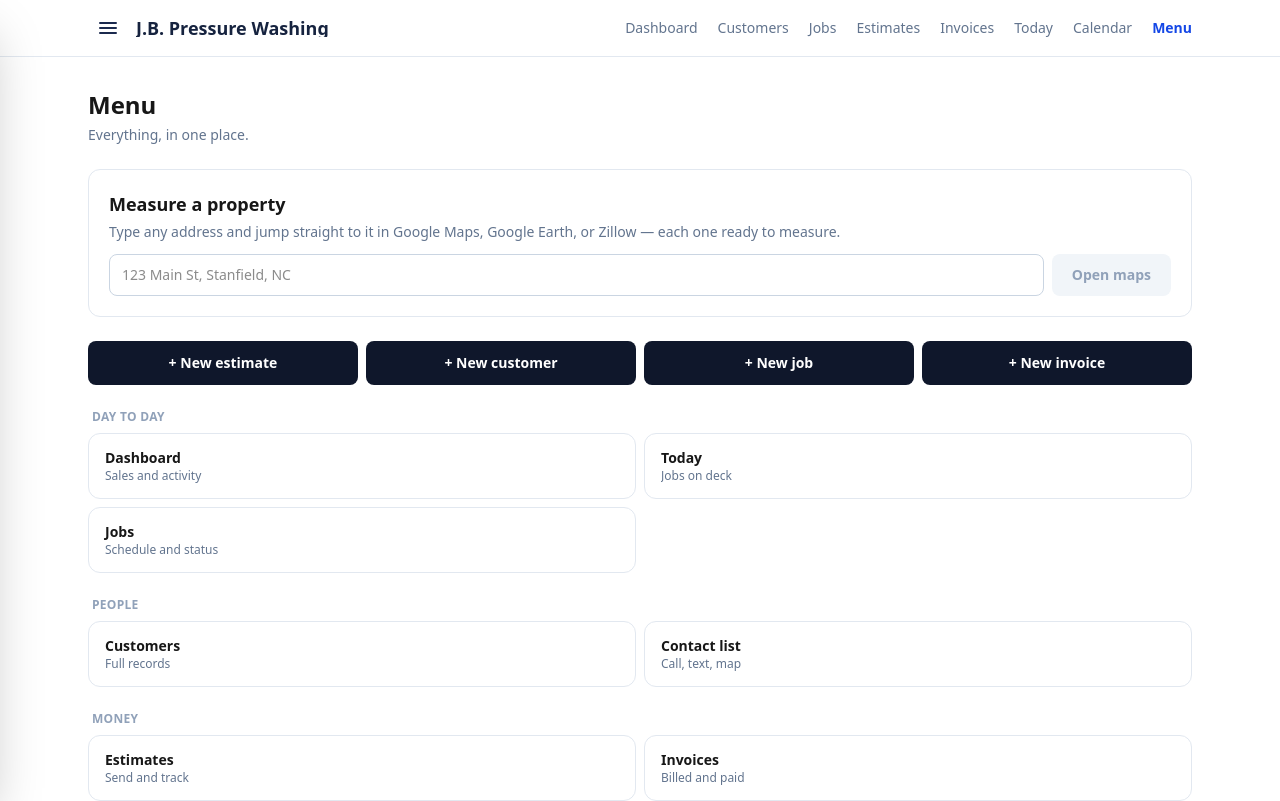
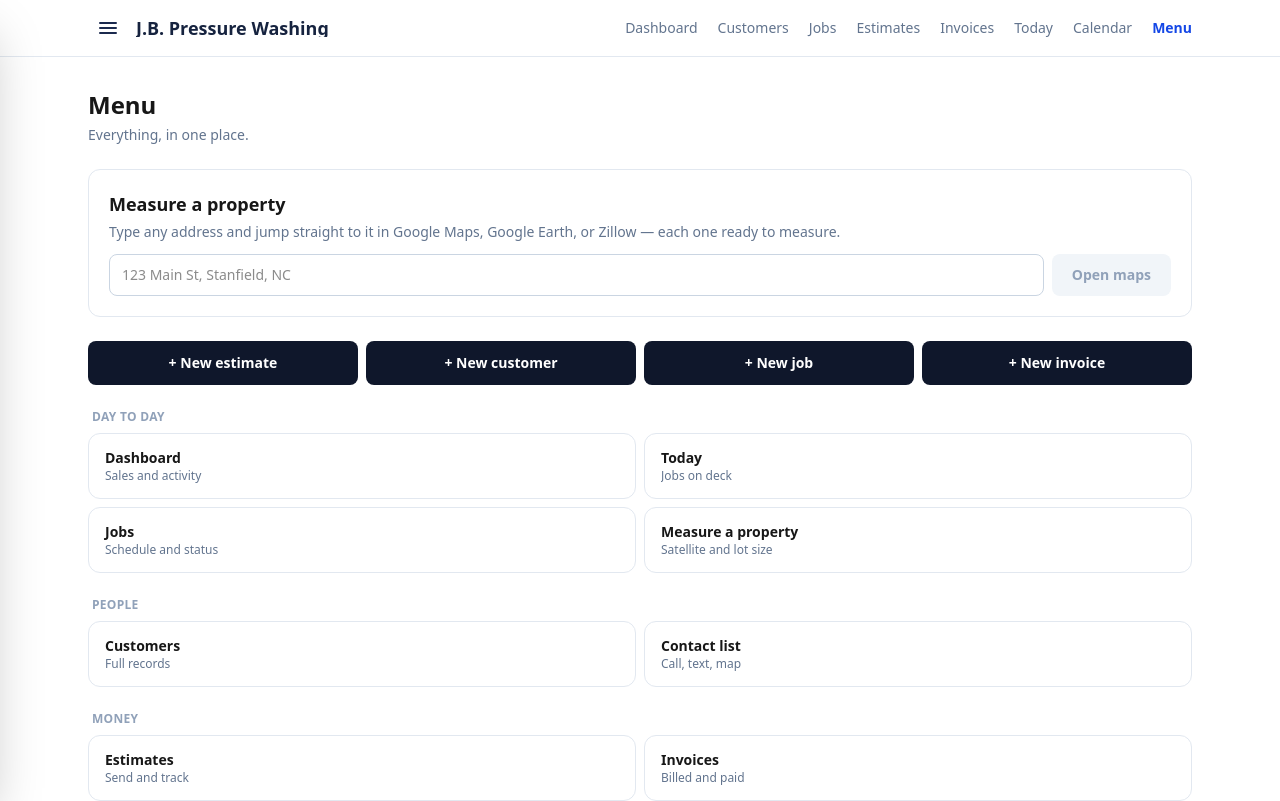
Before and after one commit to justusbansemer-debug/jb-ops-app, a Next.js app: page /menu in a window 1280 px wide. Shown: the top 801 px of the page. Built offline with nearby package versions, Linux system fonts and the light colour scheme; no server answers.

Commit message:
Link the measuring tool from the Menu page

```diff
--- a/src/app/menu/page.js
+++ b/src/app/menu/page.js
@@ -13,6 +13,7 @@ const SECTIONS = [
       { href: "/", label: "Dashboard", sub: "Sales and activity" },
       { href: "/today", label: "Today", sub: "Jobs on deck" },
       { href: "/jobs", label: "Jobs", sub: "Schedule and status" },
+      { href: "/measure", label: "Measure a property", sub: "Satellite and lot size" },
     ],
   },
   {
```
